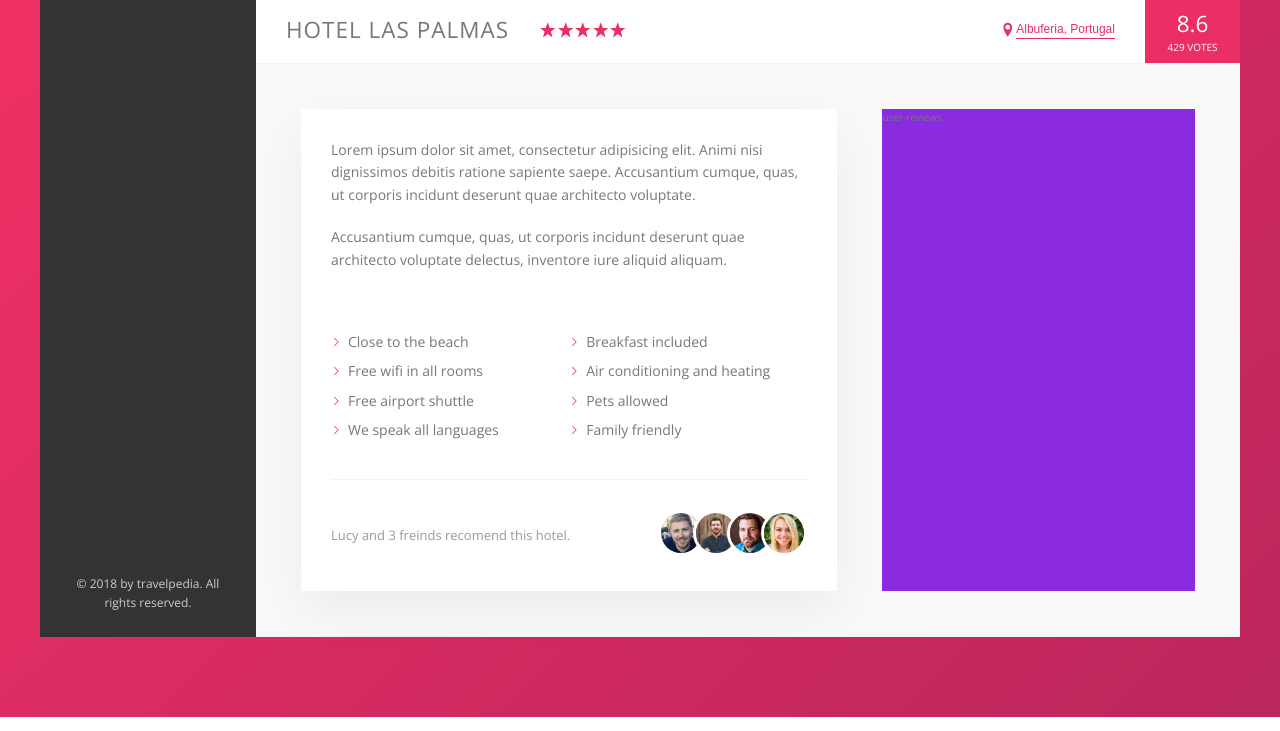
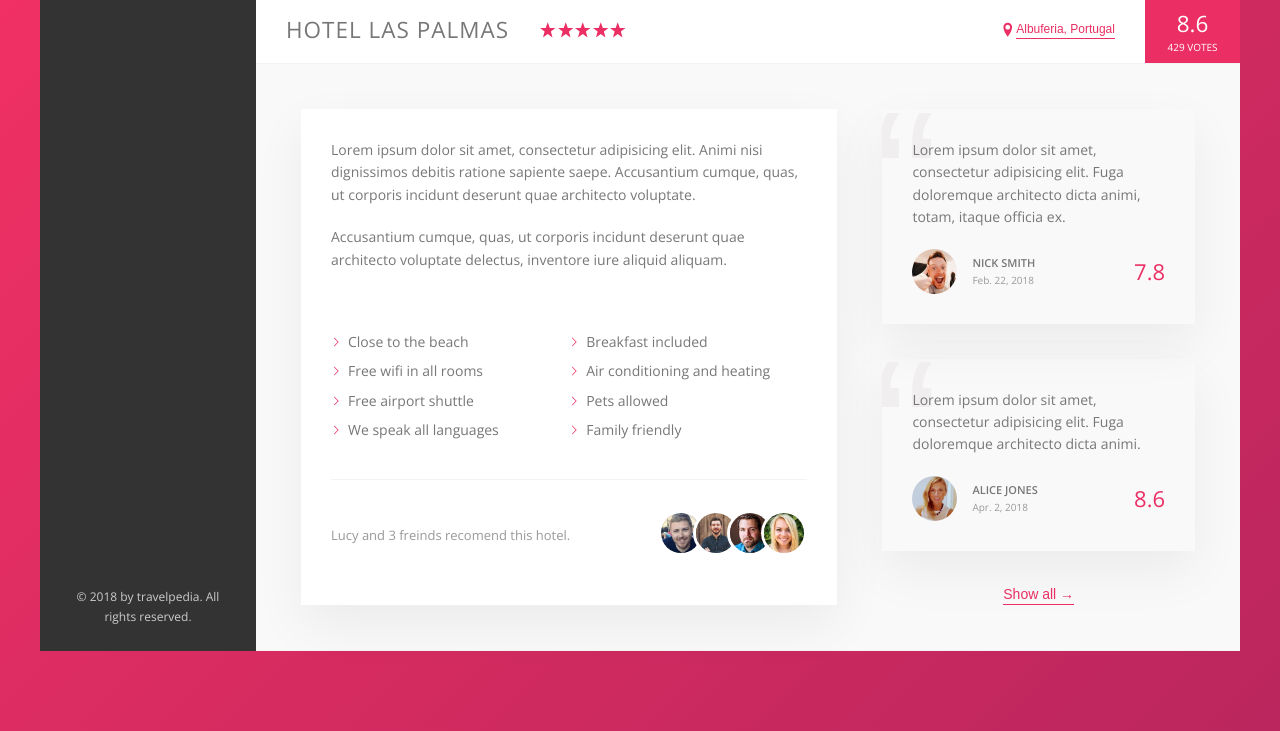
Before and after one commit to captnwalker/Travelpedia, a website: page index.html in a window 1280 px wide. Shown: the part 538-1269 px from the top of the page. Drawn offline with nearby package versions, Linux system fonts and the light colour scheme.

Commit message:
user-reviews section completed

```diff
--- a/index.html
+++ b/index.html
@@ -171,7 +171,36 @@
                     </div>
 
                     <div class="user-reviews">
-                        user-reviews
+                        <figure class="review">
+                            <blockquote class="review__text">
+                                Lorem ipsum dolor sit amet, consectetur adipisicing elit. Fuga doloremque architecto dicta animi, totam, itaque officia ex.
+                            </blockquote>
+                            <figcaption class="review__user">
+                                <img src="img/user-1.jpg" alt="User 1" class="review__photo">
+                                <div class="review__user-box">
+                                    <p class="review__user-name">Nick Smith</p>
+                                    <p class="review__user-date">Feb. 22, 2018</p>
+                                </div>
+                                <div class="review__user-rating">7.8</div>
+                            </figcaption>
+                        </figure>
+
+                        <figure class="review">
+                            <blockquote class="review__text">
+                                Lorem ipsum dolor sit amet, consectetur adipisicing elit. Fuga doloremque architecto dicta animi.
+                            </blockquote>
+                            <figcaption class="review__user">
+                                <img src="img/user-2.jpg" alt="User 2" class="review__photo">
+                                <div class="review__user-box">
+                                    <p class="review__user-name">Alice Jones</p>
+                                    <p class="review__user-date">Apr. 2, 2018</p>
+                                </div>
+                                <div class="review__user-rating">8.6</div>
+                            </figcaption>
+                        </figure>
+                        <button class="btn-inline">Show all
+                            <span>&rarr;</span>
+                        </button>
                     </div>
                 </div>
             </main>
--- a/sass/_layout.scss
+++ b/sass/_layout.scss
@@ -39,6 +39,7 @@
 }
 
 .detail {
+  font-size: 1.4rem;
   display: flex;
   padding: 4.5rem;
   background-color: var(--grey-light-1);
@@ -55,8 +56,11 @@
 }
 
 .user-reviews {
-  background-color: blueviolet;
   flex: 1;
+
+  display: flex;
+  flex-direction: column;
+  align-items: center;
 }
 
 .paragraph:not(:last-of-type) {
--- a/sass/components/_hotel-view.scss
+++ b/sass/components/_hotel-view.scss
@@ -78,8 +78,17 @@
     cursor: pointer;
     transition: all .2s;
 
+    &:span {
+      margin-left: 3px;
+      transition: margin-left .2s;
+    }
+
     &:hover {
       color: var(--gery-dark-1);
+
+      span {
+        margin-left: 8px;
+      }
     }
 
     &:focus {
@@ -103,5 +112,65 @@
       transform: scale(1);
       box-shadow: none;
     }
+  }
 
-  }
+  .review {
+    background-color: var(--color-whaite);
+    box-shadow: var(--shadow-light);
+    padding: 3rem;
+    margin-bottom: 3.5rem;
+    position: relative;
+    overflow: hidden;
+
+    &__text {
+      margin-bottom: 2rem;
+      z-index: 10;
+      position: relative;
+    }
+
+    &__user {
+      display: flex;
+      align-items: center;
+    }
+
+    &__photo {
+      height: 4.5rem;
+      width: 4.5rem;
+      border-radius: 50%;
+      margin-right: 1.5rem;
+    }
+
+    &__user-box {
+      margin-right: auto;
+    }
+
+    &__user-name {
+      font-size: 1.1rem;
+      font-weight: 600;
+      text-transform: uppercase;
+      margin-bottom: .4r  ;
+    }
+
+    &__user-date {
+      font-size: 1rem;
+      color: var(--grey-dark-3);
+    }
+
+    &__user-rating {
+      font-size: 2.2rem;
+      color: var(--color-primary);
+      font-weight: 300;
+    }
+
+    &::before {
+      content: "\201C";
+      position: absolute;
+      top: -2.75rem;
+      left: -1rem;
+      line-height: 1;
+      font-size: 20rem;
+      color: var(--grey-light-3);
+      font-family: sans-serif;
+      z-index: 1;
+    }
+   }
```
Also changed, not shown: css/style.css.
